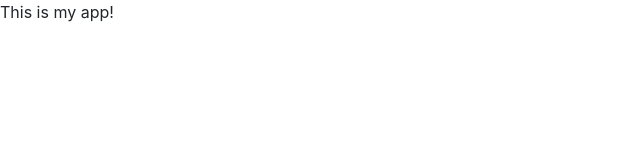
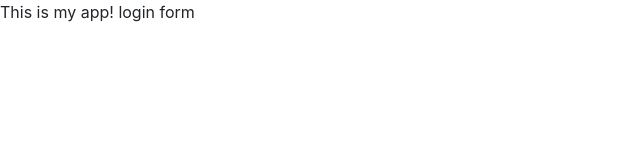
Before and after one commit to habibwebdev/myappsample, a plain HTML site: page index.html in a window 1280 px wide. Shown: the full height of the page, 0-640 px from the left. Drawn offline with nearby package versions, Linux system fonts and the light colour scheme.

Commit message:
login form

```diff
--- /dev/null
+++ b/dir2/app2.js
@@ -0,0 +1 @@
+console.log('123');
--- a/index.html
+++ b/index.html
@@ -12,6 +12,7 @@
   <body>
 
     This is my app!
+    login form
 
     <!-- Optional JavaScript -->
     <!-- jQuery first, then Popper.js, then Bootstrap JS -->
```
Also changed, not shown: login.html (added, +1 -0 lines), log.txt (added).
